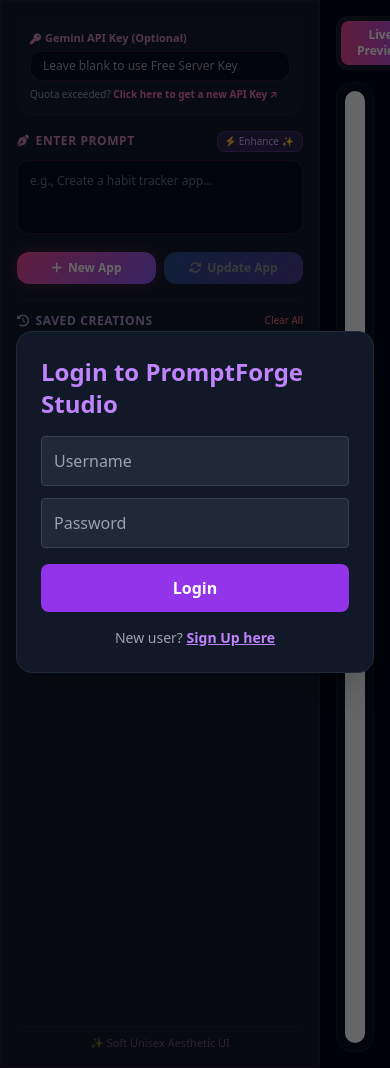
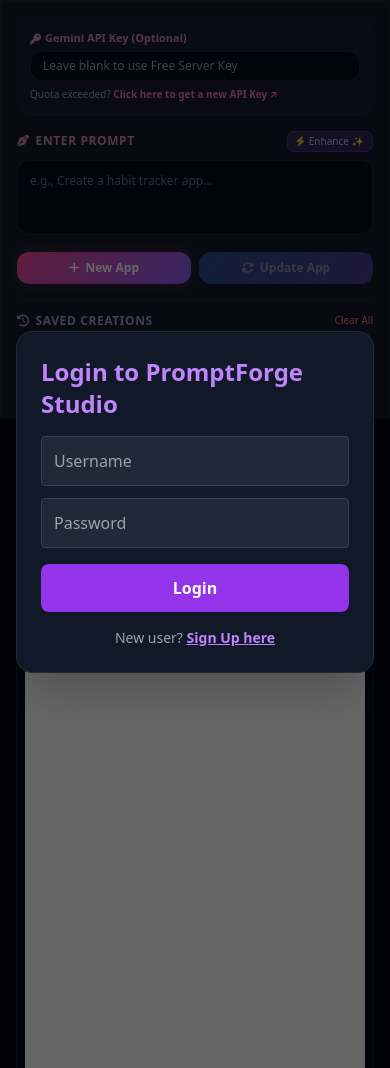
Before and after one commit to vinodharshu/promptforge-studio, a Flask app: page / in a window 390 px wide. Shown: the part 64-1132 px from the top of the page. Run offline with Flask 3, Linux system fonts and the light colour scheme; some libraries are stand-ins or nearby versions.

Commit message:
Add files via upload

```diff
--- a/templates/index.html
+++ b/templates/index.html
@@ -23,6 +23,17 @@
         .view-desktop { width: 100%; height: 100%; transition: width 0.3s ease; }
         .view-tablet { width: 768px; height: 100%; transition: width 0.3s ease; }
         .view-mobile { width: 375px; height: 100%; transition: width 0.3s ease; }
+
+        @media (max-width: 768px) {
+            body { height: auto; min-height: 100vh; overflow-y: auto; }
+            .main-container { flex-direction: column; height: auto !important; overflow: visible !important; }
+            aside { width: 100% !important; max-height: none !important; }
+            main { min-height: 70vh; overflow: visible !important; }
+            #frameContainer { min-height: 60vh; }
+            #viewControls { display: none; }
+            .view-desktop, .view-tablet, .view-mobile { width: 100% !important; }
+            #historyList { max-height: 180px !important; }
+        }
     </style>
 </head>
 <body class="text-slate-200 h-screen flex flex-col overflow-hidden relative" onload="checkUserStatus();">
@@ -72,7 +83,7 @@
     </header>
 
     <!-- Main Container -->
-    <div class="flex flex-1 h-[calc(100vh-64px)] overflow-hidden">
+    <div class="main-container flex flex-1 h-[calc(100vh-64px)] overflow-hidden">
 
         <!-- Sidebar -->
         <aside class="w-80 glass-card p-4 flex flex-col justify-between border-r border-pink-500/10 shrink-0 overflow-y-auto">
@@ -573,16 +584,26 @@
                 if (search && !String(item[1]).toLowerCase().includes(search)) return;
 
                 const div = document.createElement('div');
-                div.className = 'p-2 rounded-xl glass-card border border-pink-500/10 text-xs hover:border-pink-400/50 transition flex justify-between items-center group';
-                div.innerHTML = `
-                    <span onclick="restoreApp(${index})" class="truncate max-w-[150px] cursor-pointer hover:text-pink-300">
-                        ${item[1]}
-                    </span>
-                    <div class="flex items-center gap-2">
-                        <i onclick="restoreApp(${index})" class="fa-solid fa-arrow-rotate-left text-pink-400 text-[10px] cursor-pointer" title="Restore"></i>
-                        <i onclick="deleteSingleApp(event, ${item[0]})" class="fa-solid fa-trash text-red-400 text-[10px] cursor-pointer hover:text-red-300" title="Delete"></i>
-                    </div>
+                div.className = 'p-2 rounded-xl glass-card border border-pink-500/10 text-xs hover:border-pink-400/50 transition flex justify-between items-center gap-2 group';
+
+                const info = document.createElement('div');
+                info.className = 'min-w-0 flex-1 cursor-pointer';
+                info.onclick = () => restoreApp(index);
+                info.title = item[1];
+                info.innerHTML = `
+                    <div class="text-[10px] font-semibold text-purple-300 mb-0.5">App ${index + 1}</div>
+                    <div class="text-slate-300 hover:text-pink-300 line-clamp-2 break-words leading-4">${item[1]}</div>
                 `;
+
+                const actions = document.createElement('div');
+                actions.className = 'flex items-center gap-2 shrink-0';
+                actions.innerHTML = `
+                    <i onclick="restoreApp(${index})" class="fa-solid fa-arrow-rotate-left text-pink-400 text-[10px] cursor-pointer" title="Restore"></i>
+                    <i onclick="deleteSingleApp(event, ${item[0]})" class="fa-solid fa-trash text-red-400 text-[10px] cursor-pointer hover:text-red-300" title="Delete"></i>
+                `;
+
+                div.appendChild(info);
+                div.appendChild(actions);
                 historyList.appendChild(div);
             });
 
```
